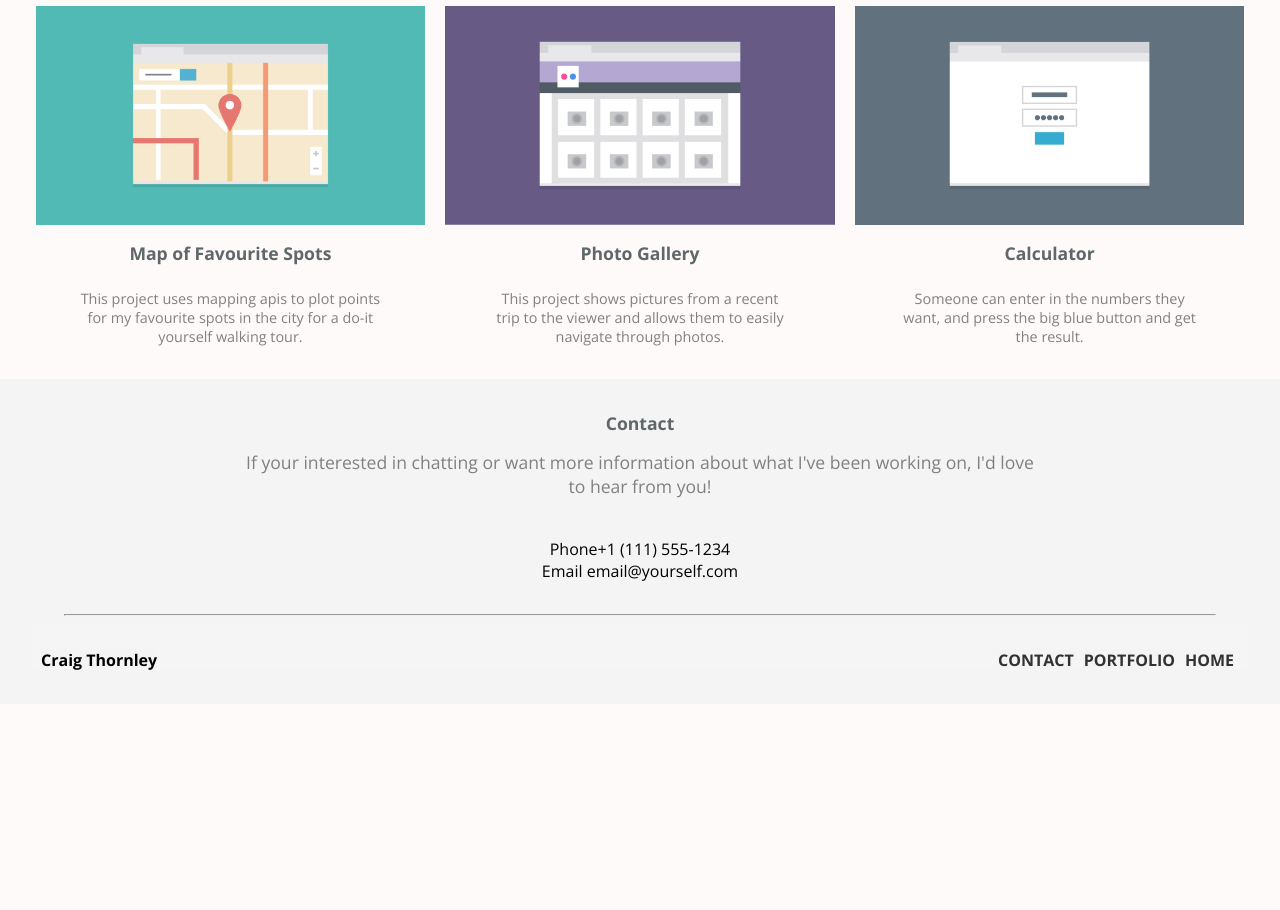
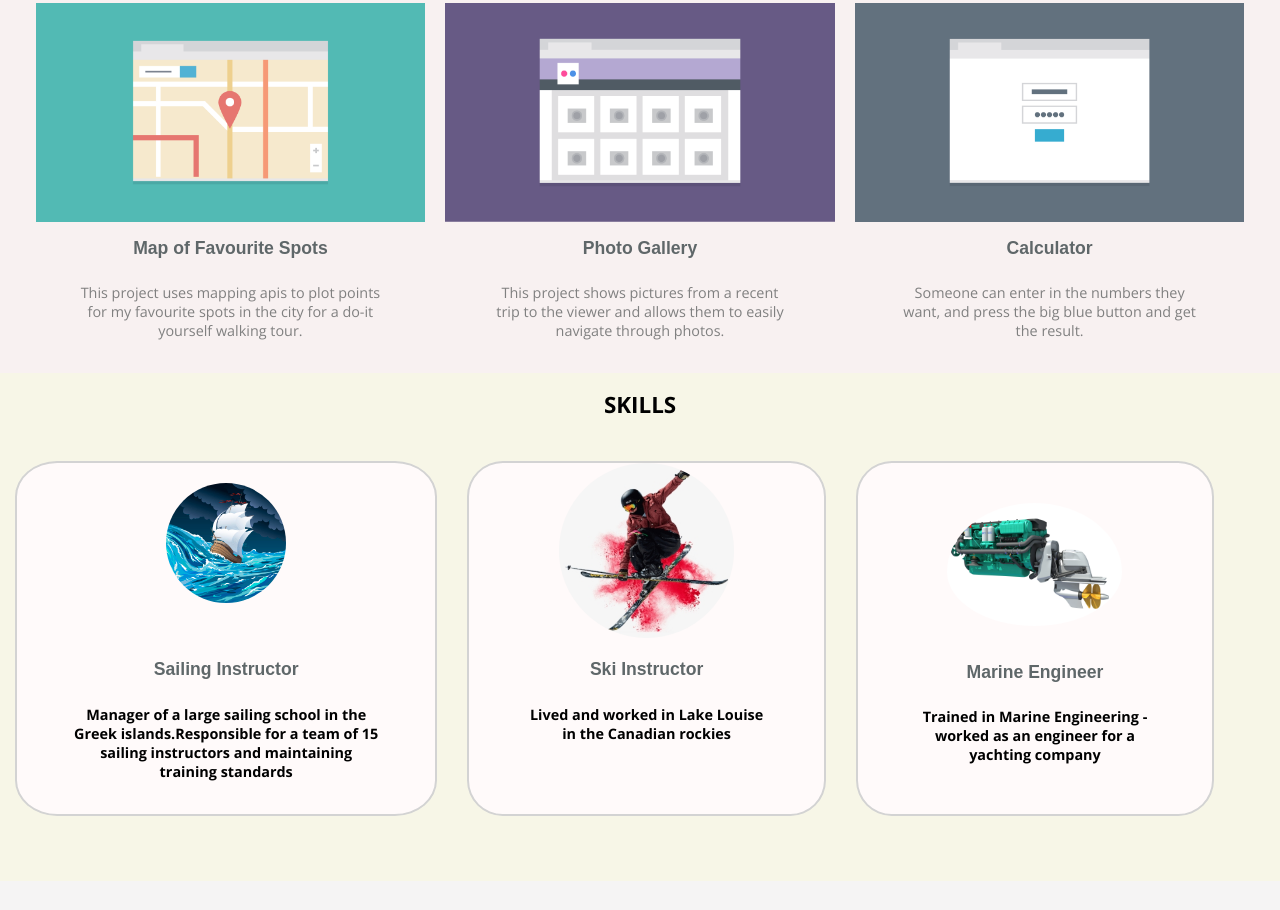
Before and after one commit to cthornley83/new-project-2, a plain HTML site: page index.html in a window 1280 px wide. Shown: the part 963-1873 px from the top of the page. Before the commit the page ends 1667 px from the top, so only its background shows below. Drawn offline with nearby package versions, Linux system fonts and the light colour scheme; a web font is replaced by a local one.

Commit message:
updated decktop viewport code

```diff
--- a/css/style.css
+++ b/css/style.css
@@ -22,6 +22,11 @@ a{
     font-weight: 800;
 
 }
+ #header-ul li :hover{
+     background-color:white;
+    color:#350b40;
+    border-bottom:solid green 3px;
+}
 p{
     color:grey;
     font-weight: 400;
@@ -34,6 +39,7 @@ h2{
 color:#5f6769;
 font-size: 1.1rem;
 margin-top:1rem;
+font-family: 'Hammersmith One', sans-serif;
 
 }
 h3{
@@ -129,8 +135,11 @@ margin: 1rem auto ;
    width:100vw;
    margin:0  auto;
    padding:0;
+   background-color:#f8f1f1;
  }
-
+ .main-container{
+     background-color:#f8f1f1;
+ }
  .card{
      width:100vw;
      margin:0rem ;
@@ -149,6 +158,20 @@ width: 85vw;
 margin:0 auto;
 
 }
+/* new secton  */
+#new-section{
+    display: flex;
+    flex-direction: column;
+}
+#skills{
+
+}
+#skills img{
+
+}
+
+
+/* footer section */
 footer{
     width:100vw;
    margin:0 auto;
@@ -178,6 +201,7 @@ footer p{
     margin:0;
 
 }
+
 .footer-nav{
     margin:0;
     padding: 0;
@@ -194,7 +218,71 @@ hr{
 }
   @media(min-width:768px){
 
-#name{
+    /* new secton  */
+#skills-h3-heading{
+    display: inline-block;
+    width:100%;
+    margin:0;
+    font-size: 1.4rem;
+
+}
+#skills p{
+    color: black;
+     font-weight: 700;
+
+}
+ #sailing-card{
+     min-width:100vw;
+
+ }
+ #sailing-card p{
+     height: 50px;
+
+ }
+ #sailing-card img{
+    width: 30%;
+ }
+#new-section-wrapper{
+    background-color: white;
+    padding-top: 20px;
+    max-width:100vw;
+    display: flex;
+  flex-direction: row;
+
+}
+ #skills {
+
+    display:flex;
+     max-width:100vw;
+
+}
+.card-new{
+    max-width: 50vw;
+   flex-wrap: wrap;
+   background-color: white;
+}
+#skills-h3-heading{
+    background-color: white;
+}
+#skill-div{
+    background-color: white;
+    padding-bottom: 20px;
+}
+#skills img{
+    max-height: 175px;
+    max-width:175px;
+    border-radius: 50%;
+
+}
+#eng-img{
+    max-height: 220px;
+    max-width:200px;
+
+    padding-bottom: 50px;
+}
+  /* end new section */
+
+  #name{
     padding-top:15px;
        margin:20px 0 0 0;
         min-width: 100%;
@@ -306,6 +394,11 @@ main{
 }
 
 /* bottom container */
+nav li a:hover{
+
+    color:#350b40;
+    border-bottom:solid green 3px;
+}
 footer{
     padding-bottom:35px;
 }
@@ -339,11 +432,44 @@ footer{
 }
 
 @media(min-width: 1024px){
+  /* new section */
+  #skills-h3-heading{
+    background-color: #f7f6e7;
 
-    body{
-          width: 100vw;
-          margin: 0 auto;
-      }
+  }
+
+  #skill-div{
+      padding:0;
+      background-color:#f7f6e7 ;
+      justify-content: center;
+  }
+  #new-section-wrapper{
+      padding-top: 15px;
+      background-color: #f7f6e7;
+   justify-content: center;
+  }
+  #card-new h2{
+      font-size: 1.3rem;
+  }
+  #skills .card-new{
+      background-color: snow;
+      border: solid lightgrey 2px;
+      border-radius: 10%;
+      max-width: 28vw;
+      margin: 0 15px 55px 15px;
+  }
+  #eng-img{
+      margin: 40px 0 0;
+      padding-bottom:15px;
+  }
+  #sailing-card img{
+      width: 120px;
+      height:120px;
+      margin: 20px 0 35px 0;
+  }
+  #sailing-card{
+    min-width:33vw;
+  }
 
       .main-container{
           margin: 0 auto;
--- a/index.html
+++ b/index.html
@@ -6,6 +6,8 @@
         <link rel="preconnect" href="https://fonts.gstatic.com">
         <link rel="preconnect" href="https://fonts.gstatic.com">
         <link rel="stulesheet" href="css/normalize.css">
+        <link rel="preconnect" href="https://fonts.gstatic.com">
+         <link href="https://fonts.googleapis.com/css2?family=Hammersmith+One&display=swap" rel="stylesheet">
         <link href="https://fonts.googleapis.com/css2?family=Montserrat:ital,wght@0,500;0,700;1,300&family=Open+Sans:wght@300;400;600;700&display=swap" rel="stylesheet">
         <link rel="stylesheet" href="css/style.css">
     </head>
@@ -72,7 +74,34 @@
             <p>Someone can enter in the numbers they want, and press the big blue button and get the result.</p>
         </div>
     </div>
-    </main>
+    <div id="skill-div">
+
+
+    <!-- new extra slills section -->
+    <h3 id="skills-h3-heading">SKILLS</h3>
+    </div>
+    <div id="new-section-wrapper">
+         <div class="card" id="skills">
+
+           <div class="card-new" id="sailing-card">
+              <img src="img/sailing-img.jpg" alt="sailing image">
+                <h2>Sailing Instructor</h2>
+                <p>Manager of a large sailing school in the Greek islands.Responsible for a team of 15 sailing instructors and maintaining training standards</p>
+            </div>
+        <div class="card-new">
+              <img id="skiing-img" src="img/skiing-img.png" alt="skiing image">
+                <h2>Ski Instructor</h2>
+                <p>Lived and worked in Lake Louise in the Canadian rockies </p>
+            </div>
+         <div class="card-new">
+                <img id="eng-img" src="img/engine-img.webp" alt="engine image">
+                <h2>Marine Engineer</h2>
+                <p>Trained in Marine Engineering - worked as an engineer for a yachting company</p>
+            </div>
+          </div>
+        </div>
+    <!-- new section end -->
+        </main>
     <div class="bottom-container" id="contact">
           <footer>
                 <h2><strong>Contact</strong></h2>
```
Also changed, not shown: img/engine-img.webp (added), img/sailing-img.jpg (added), img/skiing-img.png (added).
